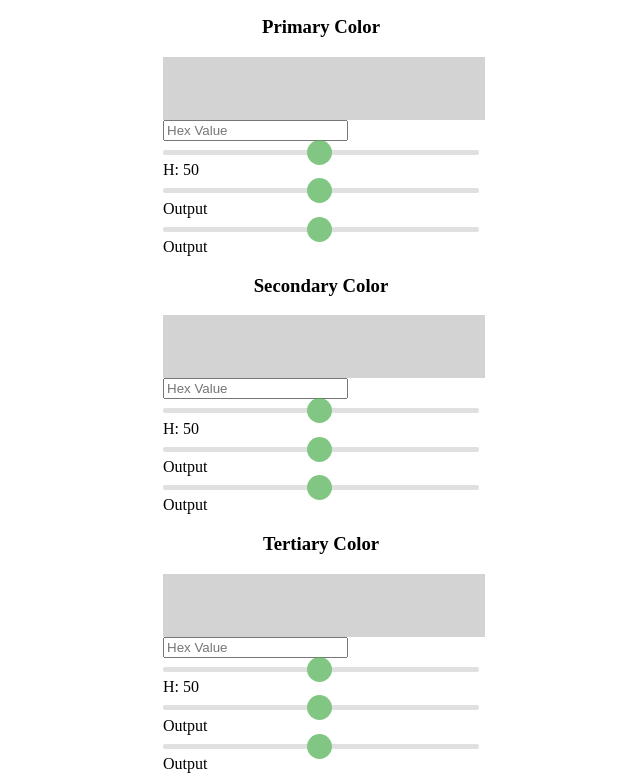
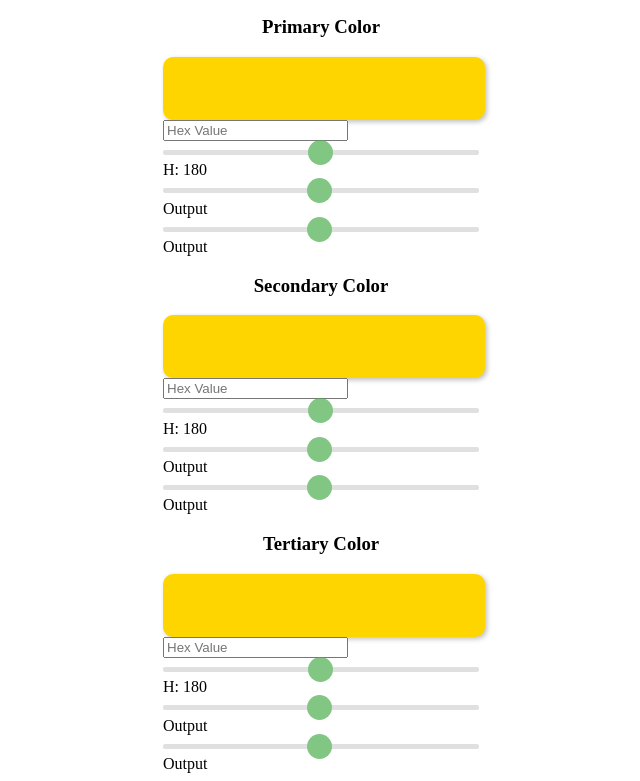
Before and after one commit to JosephThomasVasquez/dynamicColorPicker, a plain HTML site: page index.html in a window 1280 px wide. Shown: the part 73-854 px from the top of the page, without its empty margins (319-959 px from the left). Drawn offline with Linux system fonts and the light colour scheme.

Commit message:
Hue sliders change each sections own corresponding color swatch

```diff
--- a/colorPicker.js
+++ b/colorPicker.js
@@ -1,8 +1,11 @@
 // DOM
-var sliderHue = document.querySelectorAll(".slider-hue");
-var huePrimaryVal = document.querySelector(".hue-pri-value");
-var hueSecondaryVal = document.querySelector(".hue-2nd-value");
-var hueTertiaryVal = document.querySelector(".hue-tert-value");
+const sliderHue = document.querySelectorAll(".slider-hue");
+const huePrimaryVal = document.querySelector(".hue-pri-value");
+const hueSecondaryVal = document.querySelector(".hue-2nd-value");
+const hueTertiaryVal = document.querySelector(".hue-tert-value");
+const primaryColorSwatch = document.querySelector('.primary-color-swatch');
+const secondaryColorSwatch = document.querySelector('.secondary-color-swatch');
+const tertiaryColorSwatch = document.querySelector('.tertiary-color-swatch');
 
 // Default Values
 
@@ -13,24 +16,34 @@ var hueTertiaryVal = document.querySelector(".hue-tert-value");
 //     sliderHueVal.innerHTML = `H: ${this.value}`;
 // }
 
+const hueSliderValues = [];
 
 // Hue Sliders
 sliderHue.forEach(function (slider) {
+
+
+
+    hueSliderValues.push(slider);
     huePrimaryVal.innerHTML = `H: ${slider.value}`;
     hueSecondaryVal.innerHTML = `H: ${slider.value}`;
     hueTertiaryVal.innerHTML = `H: ${slider.value}`;
 
     if (slider.name === 'hue-primary') {
         slider.oninput = () => {
-            huePrimaryVal.innerHTML = `H: ${slider.value}`;
+            huePrimaryVal.innerHTML = `H: ${hueSliderValues[0].value}`;
+            primaryColorSwatch.style.backgroundColor = `hsl(${hueSliderValues[0].value}, 100%, 50%)`;
         };
     }else if (slider.name === 'hue-secondary') {
         slider.oninput = () => {
-            hueSecondaryVal.innerHTML = `H: ${slider.value}`;
+            hueSecondaryVal.innerHTML = `H: ${hueSliderValues[1].value}`;
+            secondaryColorSwatch.style.backgroundColor = `hsl(${hueSliderValues[1].value}, 100%, 50%)`;
         };
     }else if (slider.name === 'hue-tertiary') {
         slider.oninput = () => {
-            hueTertiaryVal.innerHTML = `H: ${slider.value}`;
+            hueTertiaryVal.innerHTML = `H: ${hueSliderValues[2].value}`;
+            tertiaryColorSwatch.style.backgroundColor = `hsl(${hueSliderValues[2].value}, 100%, 50%)`;
         };
     }
 });
+
+console.log(hueSliderValues);
--- a/index.html
+++ b/index.html
@@ -15,7 +15,7 @@
             <h3>Primary Color</h3>
             <div class="primary-color-swatch"></div>
             <input type="text" placeholder="Hex Value">
-            <input type="range" min="1" max="100" value="50" name="hue-primary" class="slider-hue" id="myRange">
+            <input type="range" min="1" max="360" value="180" name="hue-primary" class="slider-hue" id="myRange">
             <span class="hue-pri-value">Output</span>
             <input type="range" min="1" max="100" value="50" name="saturation-primary" class="slider" id="myRange">
             <span class="satNumValue">Output</span>
@@ -25,7 +25,7 @@
             <h3>Secondary Color</h3>
             <div class="secondary-color-swatch"></div>
             <input type="text" placeholder="Hex Value">
-            <input type="range" min="1" max="100" value="50" name="hue-secondary" class="slider-hue" id="myRange">
+            <input type="range" min="1" max="360" value="180" name="hue-secondary" class="slider-hue" id="myRange">
             <span class="hue-2nd-value">Output</span>
             <input type="range" min="1" max="100" value="50" name="saturation-secondary" class="slider" id="myRange">
             <span class="satNumValue">Output</span>
@@ -35,7 +35,7 @@
             <h3>Tertiary Color</h3>
             <div class="tertiary-color-swatch"></div>
             <input type="text" placeholder="Hex Value">
-            <input type="range" min="1" max="100" value="50" name="hue-tertiary" class="slider-hue" id="myRange">
+            <input type="range" min="1" max="360" value="180" name="hue-tertiary" class="slider-hue" id="myRange">
             <span class="hue-tert-value">Output</span>
             <input type="range" min="1" max="100" value="50" name="saturation-tertiary" class="slider" id="myRange">
             <span class="satNumValue">Output</span>
--- a/styles.css
+++ b/styles.css
@@ -57,7 +57,9 @@ h3 {
   }
 
   .primary-color-swatch, .secondary-color-swatch, .tertiary-color-swatch {
-      background-color: #d3d3d3;
+      background-color: hsl(50, 100%, 50%);
       width: 100%;
       padding: 10% 1%;
+      border-radius: 10px;
+      box-shadow: 2px 2px 5px rgba(0, 0, 0, 0.25);
   }
```
